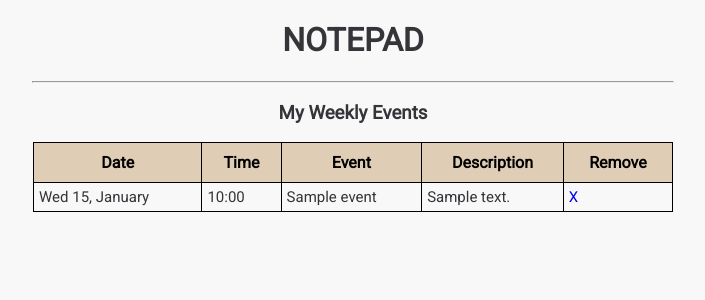
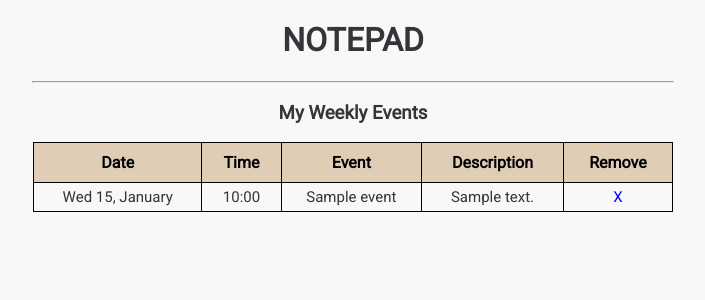
Before and after one commit to matialvf/matialvf, a Flask app: template application/templates/list.html in a window 1280 px wide. Shown: the part 52-352 px from the top of the page, without its empty margins (287-992 px from the left). Run offline with Flask 2, Linux system fonts and the light colour scheme; the template is opened without the code that fills it: most values are stand-ins (such as "Sample title", 1, 10 or a date in 2020).

Commit message:
class listing, css text align table

```diff
--- a/application/static/css/style.css
+++ b/application/static/css/style.css
@@ -169,3 +169,7 @@ font-size: 13px;
 .new:hover{
     color: #DFCDB5;
 }
+
+.listing{
+  text-align: center;
+}
--- a/application/templates/list.html
+++ b/application/templates/list.html
@@ -13,11 +13,11 @@
     </tr>
     {% for item in items %}
     <tr class="info">
-      <td>{{ item.time.strftime('%a %d, %B') }}</td>
-      <td>{{ item.time.strftime('%H:%M') }}</td>
-      <td>{{ item.event }}</td>
-      <td>{{ item.description }}</td>
-      <td><a href="/delete-item/{{ item.id }}">X</a></td>
+      <td class="listing">{{ item.time.strftime('%a %d, %B') }}</td>
+      <td class="listing">{{ item.time.strftime('%H:%M') }}</td>
+      <td class="listing">{{ item.event }}</td>
+      <td class="listing">{{ item.description }}</td>
+      <td class="listing"><a href="/delete-item/{{ item.id }}">X</a></td>
     </tr>
     {% endfor %}
   </table>
```
